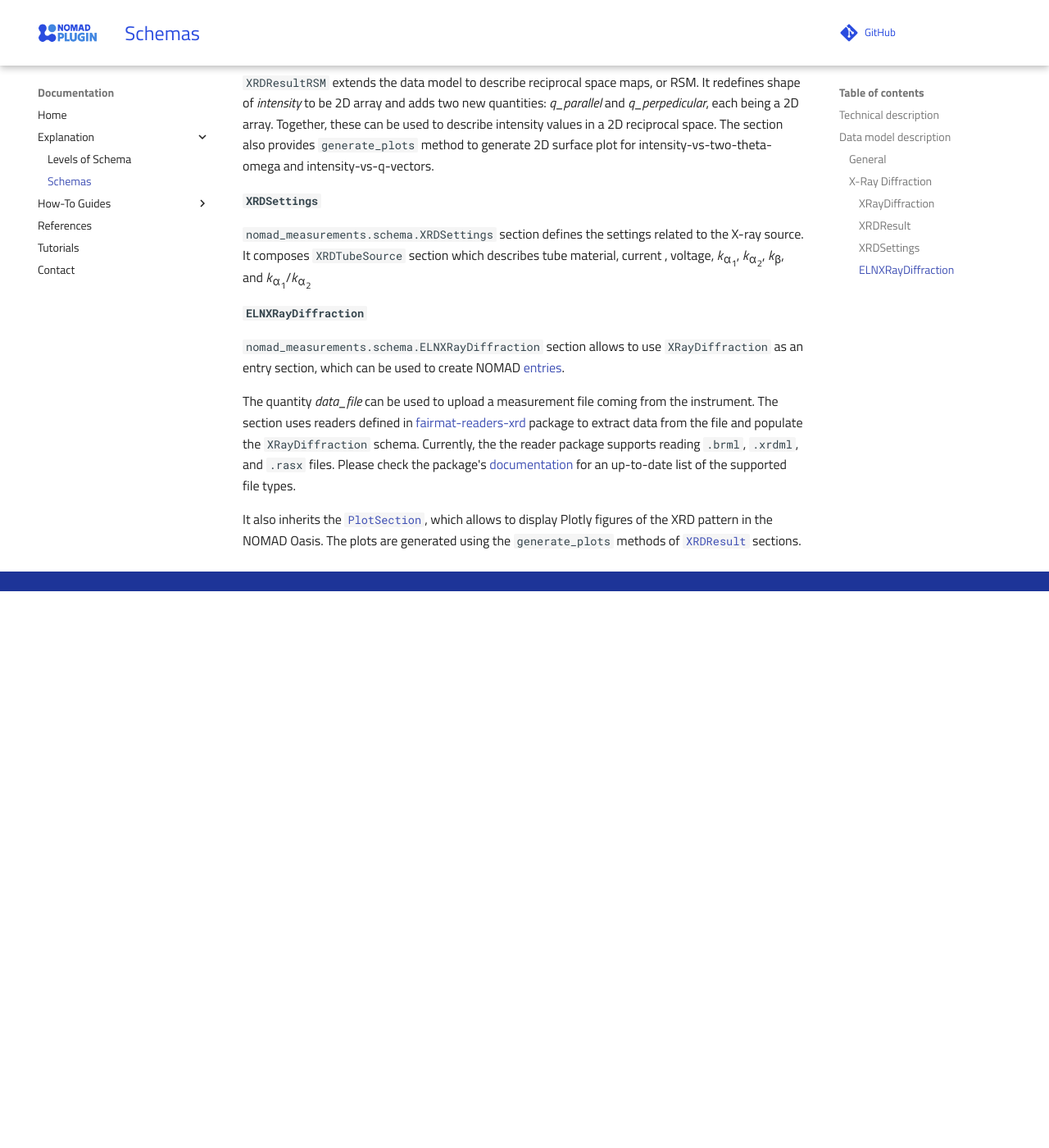
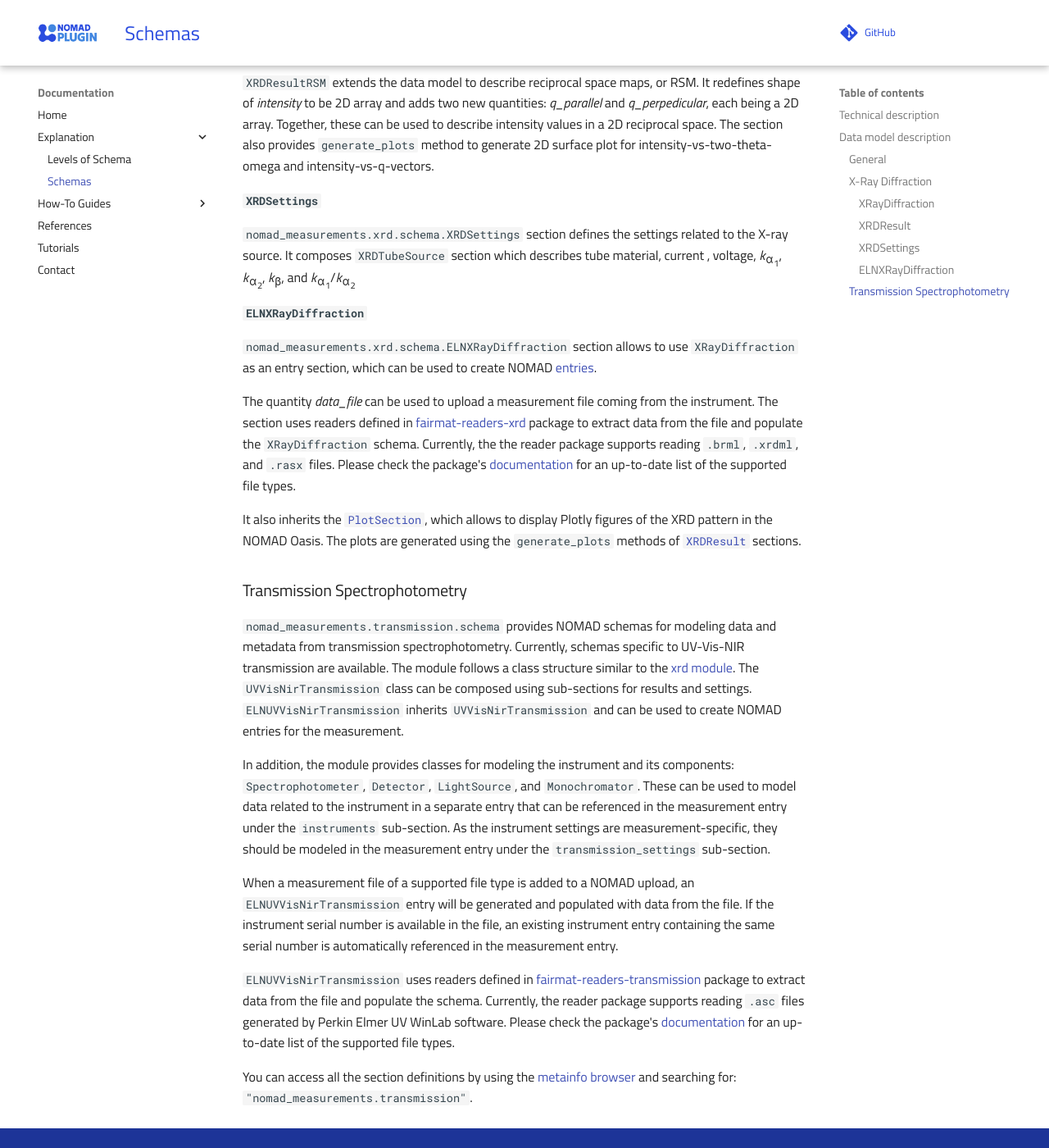
Before and after one commit to FAIRmat-NFDI/nomad-measurements, an MkDocs documentation site: the page built from docs/explanation/schemas.md, in a window 1280 px wide and 1400 px high, scrolled down 2421 px. Shown: the whole window at 82% size. Built offline with MkDocs 1.6.1 and Material for MkDocs 9.7.7, drawn with Linux system fonts in a browser that asks for light colours; comment, search, counter and statistics services are not loaded; before the commit the page ends 3142 px from its top, so only the background shows below that; some of the changed text lies outside the part shown.

Commit message:
Add docs (#153)
* Docs for transmission

* Readme ppms

* Aa index.md

* Review: from Sebastian

---------

Co-authored-by: JonathanNoky <138217120+JonathanNoky@users.noreply.github.com>

```diff
--- a/docs/explanation/schemas.md
+++ b/docs/explanation/schemas.md
@@ -82,7 +82,7 @@
 
 #### `XRayDiffraction`
 
-`nomad_measurements.schema.XRayDiffraction` section extends
+`nomad_measurements.xrd.schema.XRayDiffraction` section extends
 [`Measurement`](https://nomad-lab.eu/prod/v1/docs/howto/customization/base_sections.html#measurement)
 base section and describes the settings and results of XRD measurement. This is achieved
 by composing `XRDSettings` and `XRDResult` sections as sub-sections.
@@ -98,7 +98,7 @@
 section, making it searchable in NOMAD.
 
 #### `XRDResult`
-`nomad_measurements.schema.XRDResult` section describes results coming from XRD
+`nomad_measurements.xrd.schema.XRDResult` section describes results coming from XRD
 measurement. These include intensity, two theta, omega, phi, norm of q-vector,
 scan axis, and integration time. Their descriptions can be found here in the
 [metainfo browser](https://nomad-lab.eu/prod/v1/oasis/gui/analyze/metainfo/nomad_measurements/section_definitions@nomad_measurements.xrd.schema.XRDResult).
@@ -115,14 +115,14 @@
 2D surface plot for intensity-vs-two-theta-omega and intensity-vs-q-vectors.
 
 #### `XRDSettings`
-`nomad_measurements.schema.XRDSettings` section defines the settings related to the
+`nomad_measurements.xrd.schema.XRDSettings` section defines the settings related to the
 X-ray source. It composes `XRDTubeSource` section which describes tube material, current
 , voltage, *k*<sub>&alpha;<sub>1</sub></sub>, *k*<sub>&alpha;<sub>2</sub></sub>, *k*<sub>&beta;</sub>, and
 *k*<sub>&alpha;<sub>1</sub></sub>/*k*<sub>&alpha;<sub>2</sub></sub>
 
 #### `ELNXRayDiffraction`
 
-`nomad_measurements.schema.ELNXRayDiffraction` section allows to use
+`nomad_measurements.xrd.schema.ELNXRayDiffraction` section allows to use
 `XRayDiffraction` as an entry section, which can be used to
 create NOMAD [entries](https://nomad-lab.eu/prod/v1/docs/reference/glossary.html#entry).
 
@@ -139,3 +139,38 @@
 [`PlotSection`](https://nomad-lab.eu/prod/v1/docs/reference/annotations.html#plot),
 which allows to display Plotly figures of the XRD pattern in the NOMAD Oasis. The plots
 are generated using the `generate_plots` methods of [`XRDResult`](#xrdresult) sections.
+
+
+### Transmission Spectrophotometry
+`nomad_measurements.transmission.schema` provides NOMAD schemas for modeling
+data and metadata from transmission spectrophotometry. Currently, schemas
+specific to UV-Vis-NIR transmission are available. The module follows a class
+structure similar to the [xrd module](#x-ray-diffraction). The
+`UVVisNirTransmission` class can be composed using sub-sections for results and
+settings. `ELNUVVisNirTransmission` inherits `UVVisNirTransmission` and can be
+used to create NOMAD entries for the measurement.
+
+In addition, the module provides classes for modeling the instrument and its
+components: `Spectrophotometer`, `Detector`, `LightSource`, and `Monochromator`.
+These can be used to model data related to the instrument in a separate entry
+that can be referenced in the measurement entry under the `instruments`
+sub-section. As the instrument settings are measurement-specific, they should
+be modeled in the measurement entry under the `transmission_settings`
+sub-section.
+
+When a measurement file of a supported file type is added to a NOMAD upload,
+an `ELNUVVisNirTransmission` entry will be generated and populated with data
+from the file. If the instrument serial number is available in the file, an
+existing instrument entry containing the same serial number is automatically
+referenced in the measurement entry.
+
+`ELNUVVisNirTransmission` uses readers defined in
+[fairmat-readers-transmission](https://pypi.org/project/fairmat-readers-transmission/) package to extract
+data from the file and populate the schema. Currently, the reader package supports reading `.asc` files generated by Perkin Elmer UV WinLab software. Please check
+the package's
+[documentation](https://github.com/FAIRmat-NFDI/readers-transmission?tab=readme-ov-file#fairmat-readers-transmission)
+for an up-to-date list of the supported file types.
+
+You can access all the section definitions by using the
+[metainfo browser](https://nomad-lab.eu/prod/v1/oasis/gui/analyze/metainfo/nomad_measurements)
+and searching for: `"nomad_measurements.transmission"`.
```
Also changed, not shown: README.md (+7 -0 lines), docs/index.md (+14 -7 lines).
